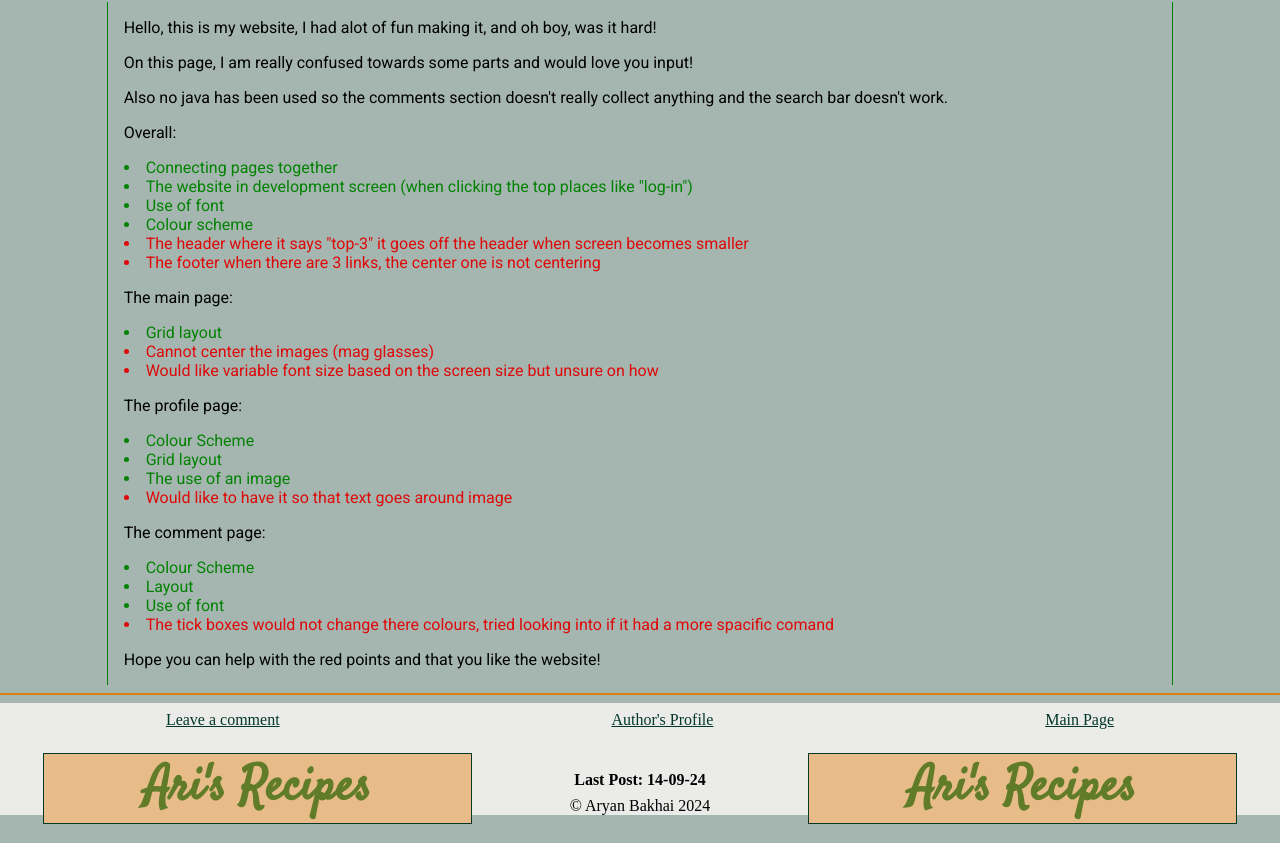
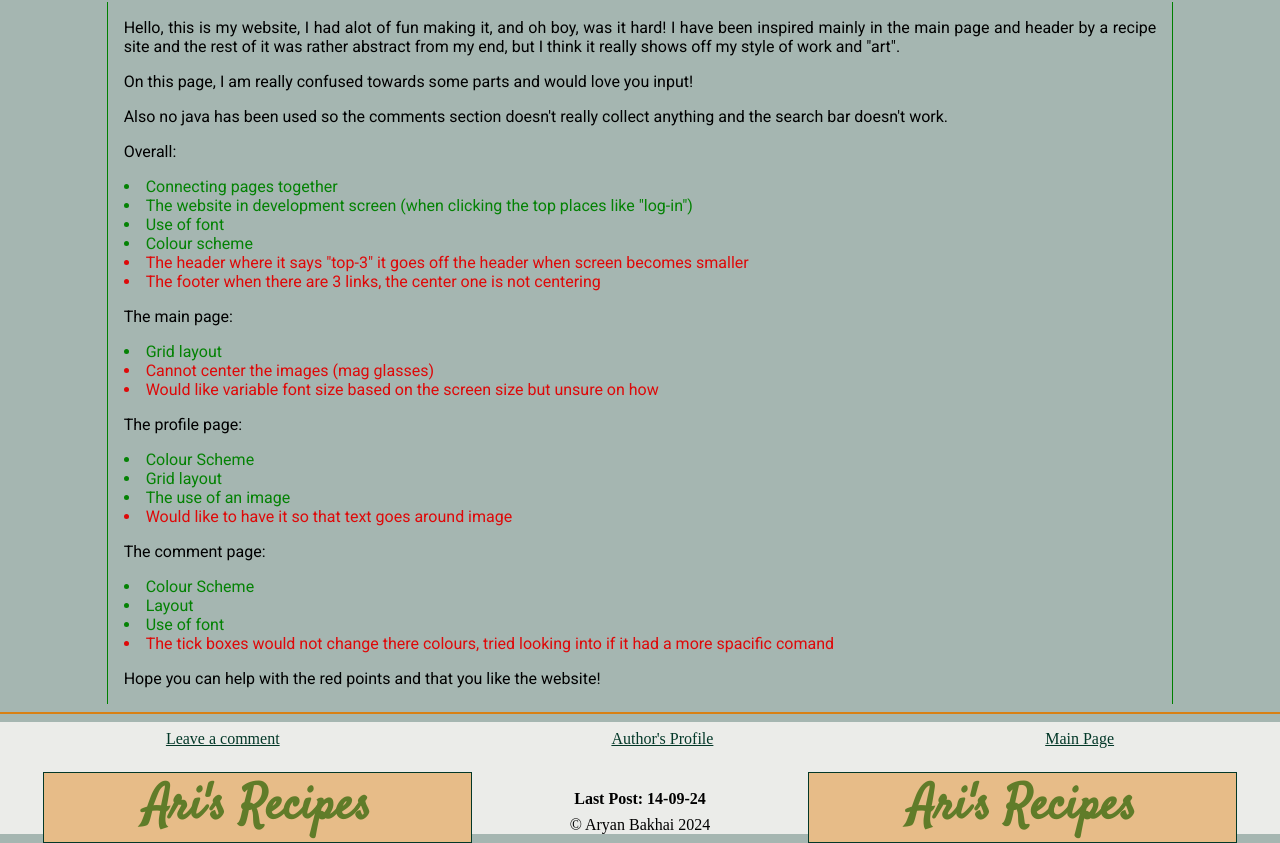
Before and after one commit to AriB020100/arib020100.github.io, a plain HTML site: page index.html in a window 1280 px wide. Shown: the part 83-926 px from the top of the page. Drawn offline with Linux system fonts and the light colour scheme; a web font is replaced by a local one.

Commit message:
Update index.html

```diff
--- a/index.html
+++ b/index.html
@@ -53,7 +53,7 @@
             </div>
             <div id="div2">
                 <p>
-                    Hello, this is my website, I had alot of fun making it, and oh boy, was it hard!
+                    Hello, this is my website, I had alot of fun making it, and oh boy, was it hard! I have been inspired mainly in the main page and header by a recipe site and the rest of it was rather abstract from my end, but I think it really shows off my style of work and "art".
                 </p>
                 <p>
                     On this page, I am really confused towards some parts and would love you input!
```
